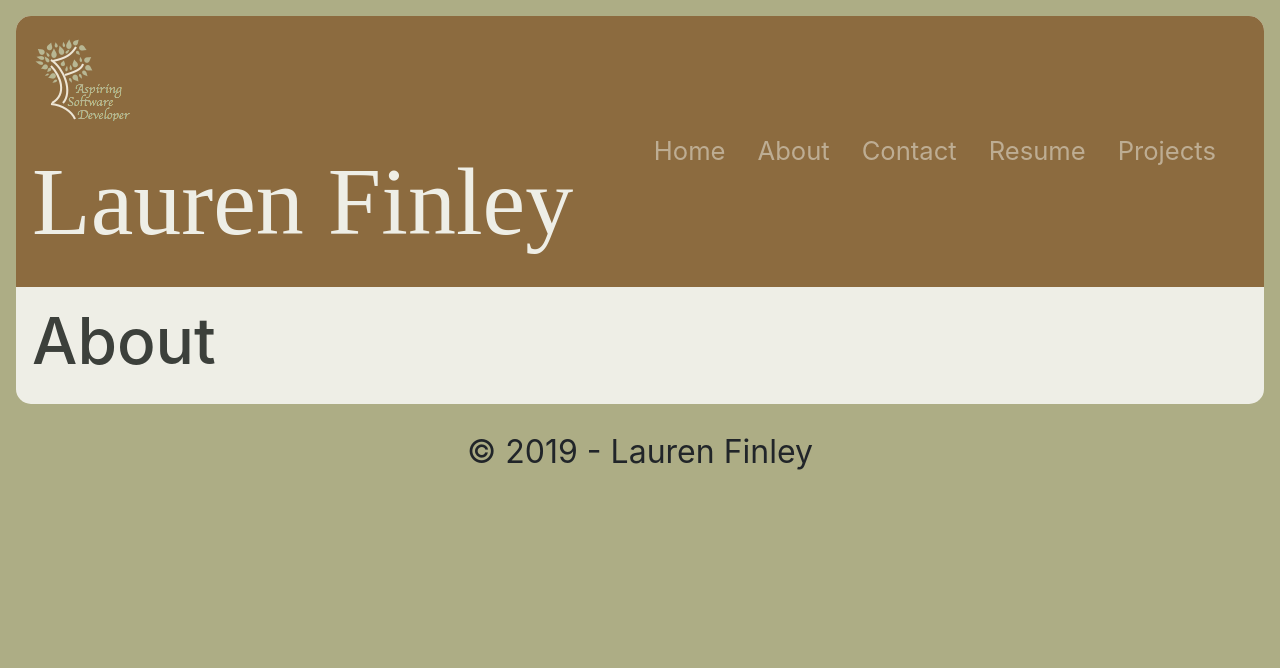
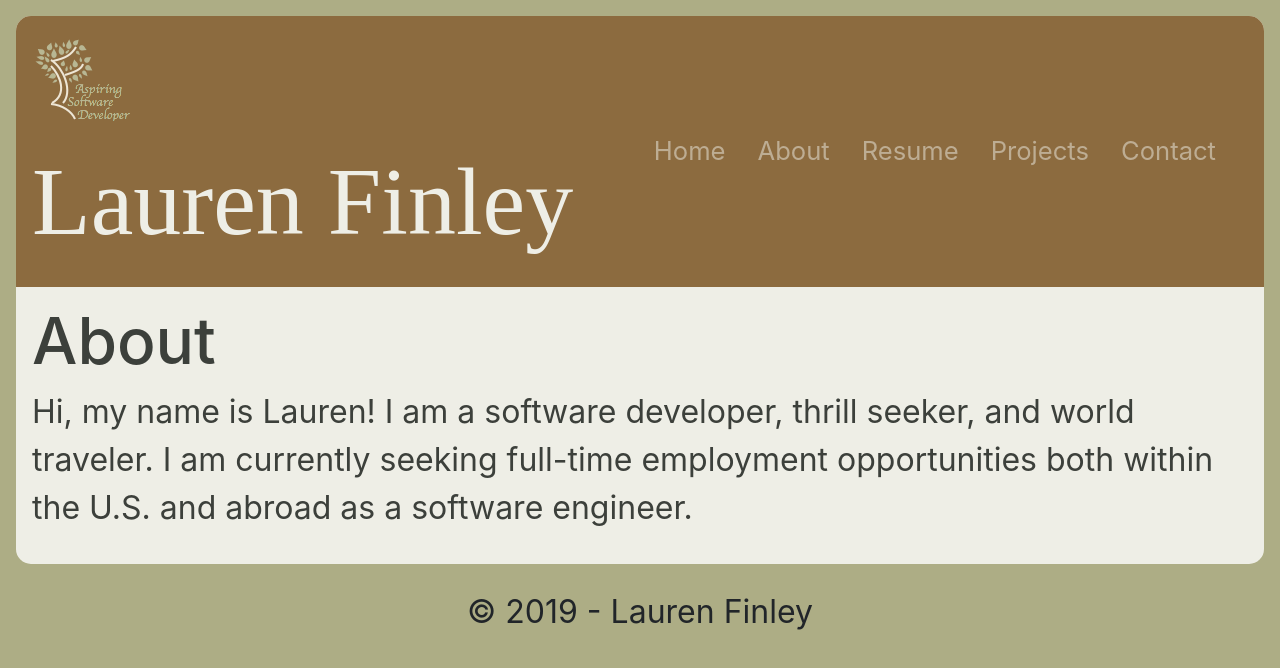
Before and after one commit to laurenoutloud/laurenoutloud.github.io, a React (Vite) app: page /about in a window 1280 px wide. Shown: the top 668 px of the page. Built offline with nearby package versions, Linux system fonts and the light colour scheme.

Commit message:
add content to about me page

```diff
--- a/src/components/NavigationBar.js
+++ b/src/components/NavigationBar.js
@@ -33,11 +33,6 @@ class NavigationBar extends React.Component {
               </NavLink>
             </Nav>
             <Nav>
-              <NavLink style={{ color: "hsla(0,0%,100%,.5)" }} to="/contact">
-                Contact
-              </NavLink>
-            </Nav>
-            <Nav>
               <NavLink style={{ color: "hsla(0,0%,100%,.5)" }} to="/resume">
                 Resume
               </NavLink>
@@ -45,6 +40,11 @@ class NavigationBar extends React.Component {
             <Nav>
               <NavLink style={{ color: "hsla(0,0%,100%,.5)" }} to="/Projects">
                 Projects
+              </NavLink>
+            </Nav>
+            <Nav>
+              <NavLink style={{ color: "hsla(0,0%,100%,.5)" }} to="/contact">
+                Contact
               </NavLink>
             </Nav>
             </Nav>
--- a/src/routes/About.js
+++ b/src/routes/About.js
@@ -5,6 +5,9 @@ class About extends React.Component{
         return(
             <div>
                 <h1>About</h1>
+                <p>
+                Hi, my name is Lauren! I am a software developer, thrill seeker, and world traveler. I am currently seeking full-time employment opportunities both within the U.S. and abroad as a software engineer.
+                </p>
             </div>
         );
     }
```
